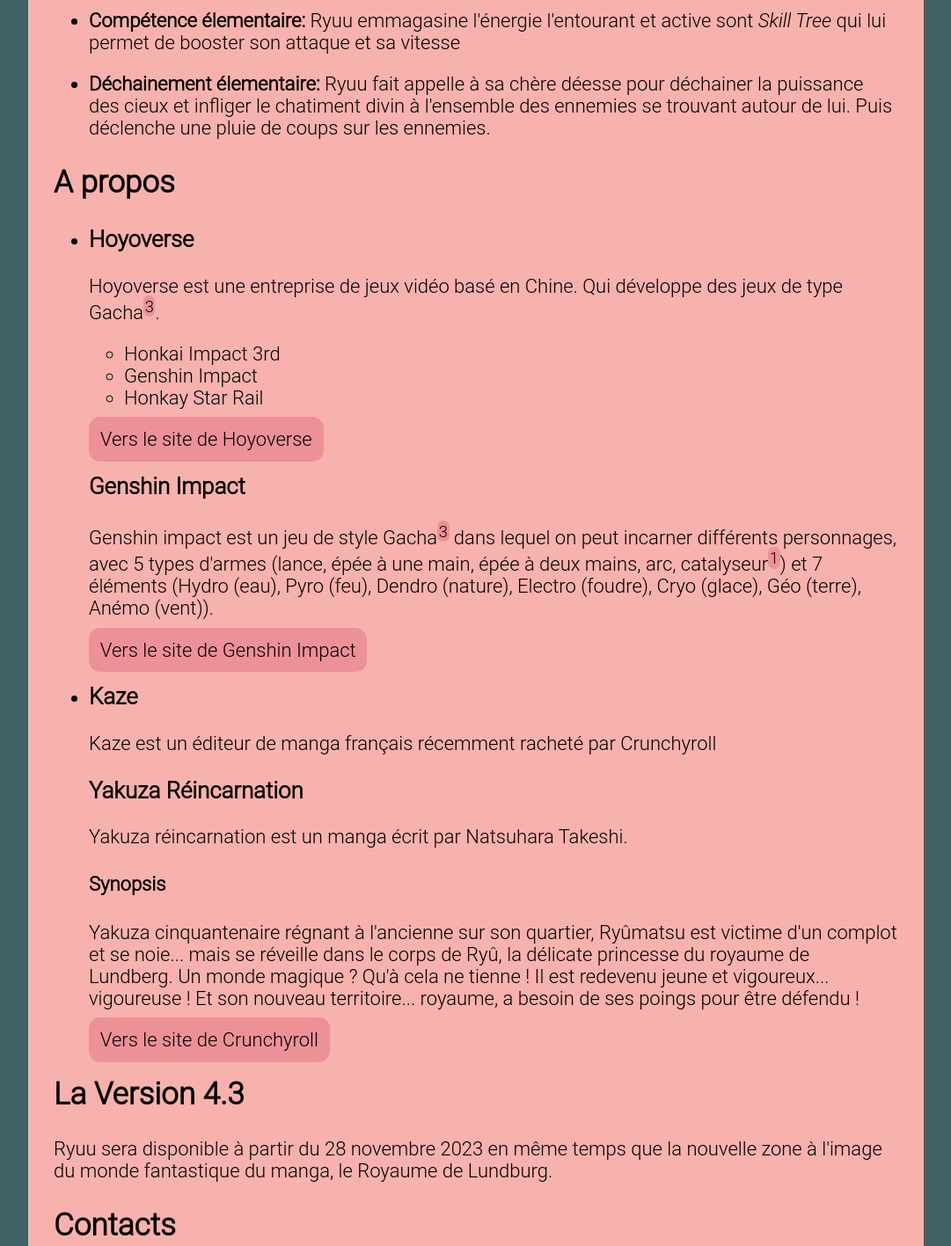
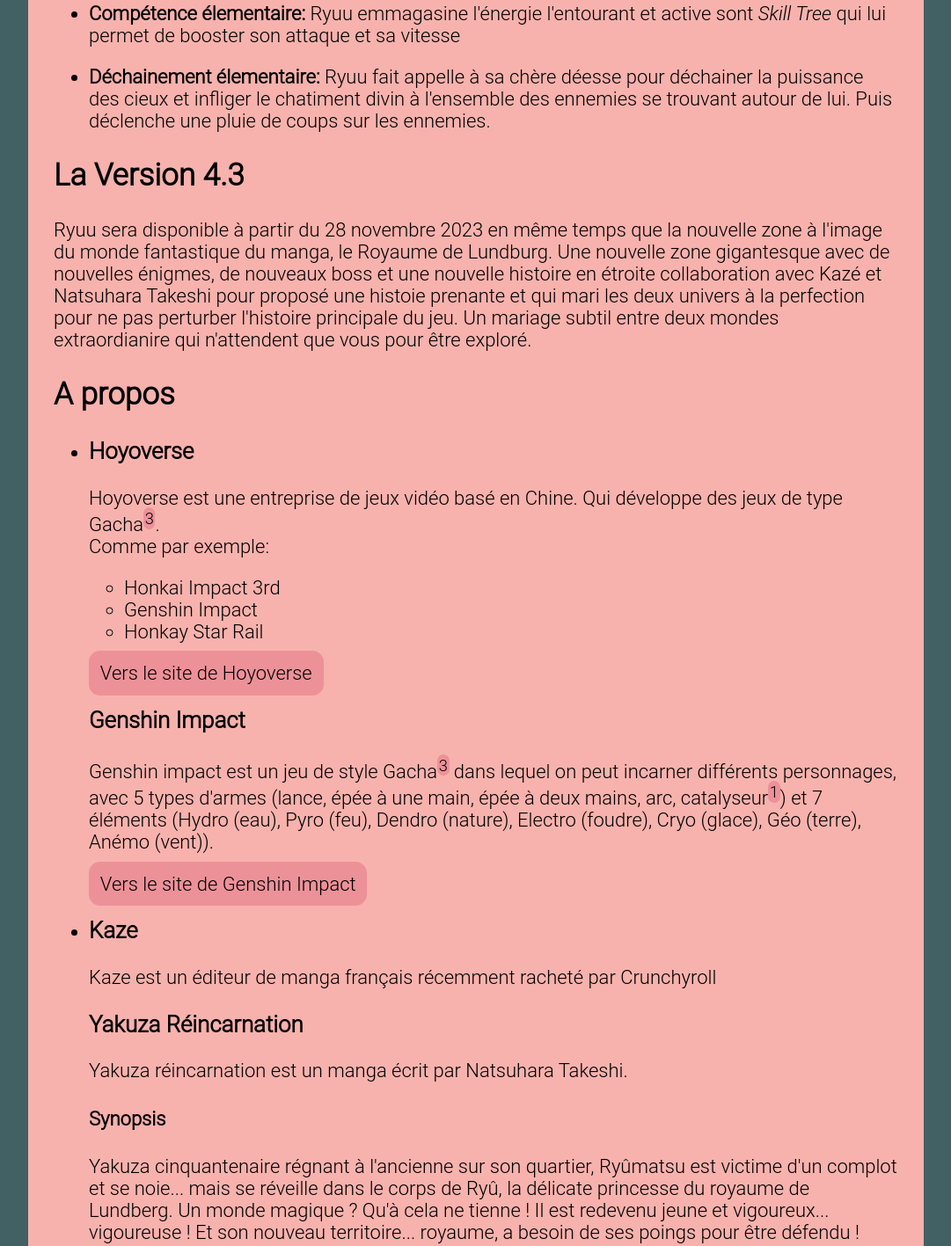
Before and after one commit to DeoxysTheGod/Communiqu-de-presse, a plain HTML site: page index.html in a window 1280 px wide. Shown: the part 1332-2749 px from the top of the page at 88% size, without its empty margins (99-1180 px from the left). Drawn offline with Linux system fonts and the light colour scheme.

Commit message:
Add files via upload

```diff
--- a/index.html
+++ b/index.html
@@ -55,13 +55,22 @@
             </p>
         </li>
     </ul>
+    <h2>La Version 4.3</h2>
+    <p>
+        Ryuu sera disponible à partir du 28 novembre 2023 en même temps que la nouvelle zone à l'image du monde fantastique
+        du manga, le Royaume de Lundburg. Une nouvelle zone gigantesque avec de nouvelles énigmes, de nouveaux boss et une nouvelle
+        histoire en étroite collaboration avec Kazé et Natsuhara Takeshi pour proposé une histoie prenante et qui mari les deux
+        univers à la perfection pour ne pas perturber l'histoire principale du jeu. Un mariage subtil entre deux mondes extraordianire
+        qui n'attendent que vous pour être exploré.
+    </p>
+
     <h2>A propos</h2>
     <ul>
         <li>
             <h3>Hoyoverse</h3>
             <p>
                 Hoyoverse est une entreprise de jeux vidéo basé en Chine.
-                Qui développe des jeux de type Gacha<sup><a class="btn minimize" href="#note3">3</a></sup>.
+                Qui développe des jeux de type Gacha<sup><a class="btn minimize" href="#note3">3</a></sup>.<br>Comme par exemple:
             </p>
             <ul>
                 <li>Honkai Impact 3rd</li>
@@ -95,11 +104,6 @@
         </li>
         <a class="btn" href="https://www.crunchyroll.com/fr">Vers le site de Crunchyroll</a>
     </ul>
-    <h2>La Version 4.3</h2>
-    <p>
-        Ryuu sera disponible à partir du 28 novembre 2023 en même temps que la nouvelle zone à l'image du monde fantastique
-        du manga, le Royaume de Lundburg.
-    </p>
 
     <h2>Contacts</h2>
     <p><b>Nom: </b>BEAUQUIER</p>
--- a/style.css
+++ b/style.css
@@ -2,6 +2,7 @@ body {
     background-color: #416165;
     font-family: "Roboto Light", sans-serif;
     font-size: 22px;
+    margin: 0;
 }
 
 .main-container {
```
